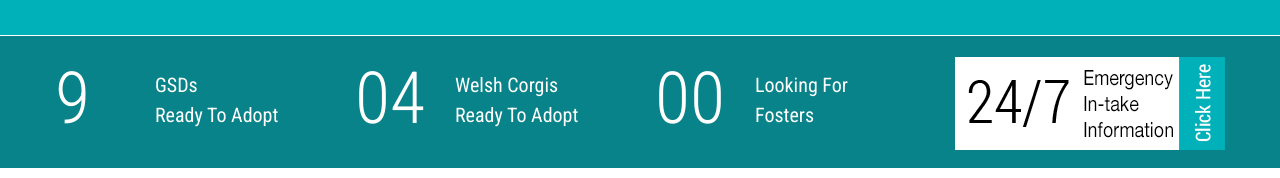
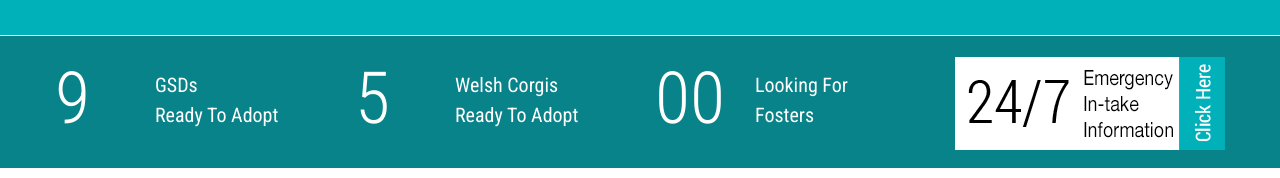
Before and after one commit to faerieland/faerieland.github.io, a plain HTML site: page index.html in a window 1280 px wide. Shown: the part 587-765 px from the top of the page. Drawn offline with nearby package versions, Linux system fonts and the light colour scheme.

Commit message:
updating count of available dogs

```diff
--- a/index.html
+++ b/index.html
@@ -120,7 +120,7 @@
           <div class="clear"></div>
         </div>
         <div class="grid_3">
-          <div class="block-1_count">04</div>
+          <div class="block-1_count">5</div>
           Welsh Corgis <br> Ready To Adopt
           <div class="clear"></div>
         </div>
```
